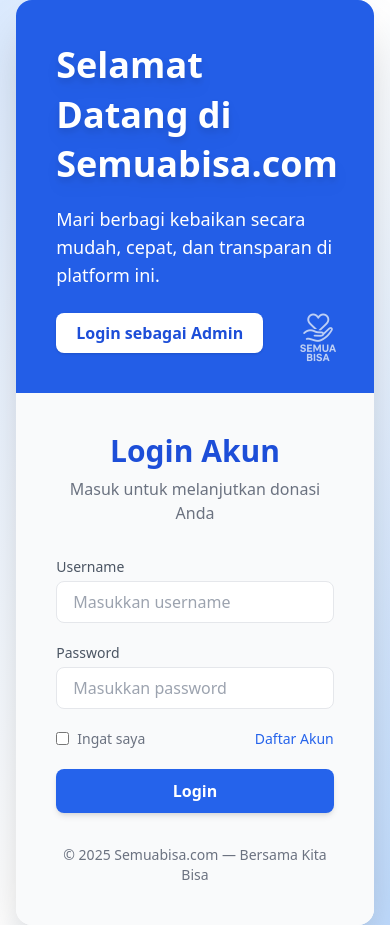
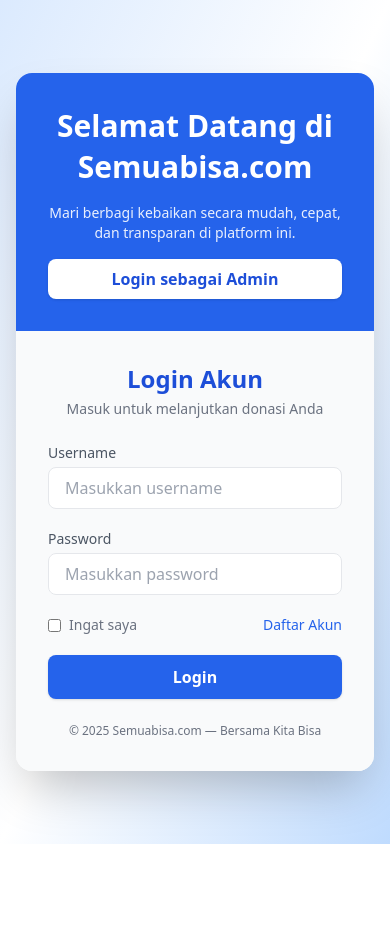
Before and after one commit to JienFran/UTS-AWP, a website: page login.html in a window 390 px wide. After the commit the page ends 844 px from the top, so only its background shows below. Drawn offline with nearby package versions, Linux system fonts and the light colour scheme.

Commit message:
Update login.html

```diff
--- a/login.html
+++ b/login.html
@@ -8,62 +8,68 @@
   <script src="https://cdn.tailwindcss.com"></script>
 </head>
 
-<body class="min-h-screen bg-gradient-to-br from-blue-100 via-white to-blue-200 flex items-center justify-center">
+<body class="min-h-screen bg-gradient-to-br from-blue-100 via-white to-blue-200 flex items-center justify-center p-4">
 
   <div
-    class="bg-white shadow-2xl rounded-2xl flex flex-col md:flex-row w-11/12 max-w-5xl overflow-hidden transform transition-all duration-500 hover:scale-[1.01]">
-    <div class="md:w-1/2 bg-blue-600 text-white flex flex-col justify-center p-10 relative">
-      <div class="absolute inset-0 bg-blue-700/20"></div>
-      <div class="relative z-10">
-        <h1 class="text-4xl font-bold mb-4 leading-snug drop-shadow-lg">Selamat Datang di Semuabisa.com</h1>
-        <p class="text-lg mb-6">Mari berbagi kebaikan secara mudah, cepat, dan transparan di platform ini.</p>
-        <button onclick="window.location.href=admin_login.html"
-          class="bg-white text-blue-700 font-semibold px-5 py-2 rounded-lg shadow hover:bg-gray-100 transition duration-300">
-          Login sebagai Admin
-        </button>
-      </div>
-      <img src="logo.png" alt="Ilustrasi Donasi" class="absolute bottom-6 right-6 w-16 opacity-70">
+    class="bg-white shadow-2xl rounded-2xl flex flex-col md:flex-row w-full max-w-5xl overflow-hidden transition duration-300">
+
+    <div
+      class="md:w-1/2 bg-blue-600 text-white flex flex-col justify-center items-center p-8 sm:p-10 relative text-center space-y-4 md:space-y-6">
+      <h1 class="text-3xl sm:text-4xl md:text-5xl font-bold leading-snug">
+        Selamat Datang di <br class="hidden sm:block"> Semuabisa.com
+      </h1>
+
+      <p class="text-sm sm:text-base md:text-lg max-w-sm opacity-90">
+        Mari berbagi kebaikan secara mudah, cepat, dan transparan di platform ini.
+      </p>
+
+      <button onclick="window.location.href='admin_login.html'"
+        class="bg-white text-blue-700 font-semibold px-5 py-2 rounded-lg shadow hover:bg-gray-100 transition duration-300 w-full max-w-xs">
+        Login sebagai Admin
+      </button>
+
+      <img src="logo.png"
+        class="absolute bottom-3 right-3 w-14 sm:w-16 opacity-60 pointer-events-none hidden sm:block"
+        alt="Logo Semuabisa">
     </div>
 
-    <div class="md:w-1/2 p-10 flex flex-col justify-center bg-gray-50">
-      <div class="mb-8 text-center">
-        <h2 class="text-3xl font-bold text-blue-700 mb-2">Login Akun</h2>
-        <p class="text-gray-500">Masuk untuk melanjutkan donasi Anda</p>
+    <div class="md:w-1/2 p-8 sm:p-10 bg-gray-50 flex flex-col justify-center">
+      <div class="mb-6 text-center">
+        <h2 class="text-2xl sm:text-3xl font-bold text-blue-700">Login Akun</h2>
+        <p class="text-gray-500 text-sm sm:text-base mt-1">Masuk untuk melanjutkan donasi Anda</p>
       </div>
 
       <form action="/login" method="POST" class="space-y-5">
         <div>
           <label class="block text-sm font-medium text-gray-600 mb-1">Username</label>
-          <input type="text" name="username" placeholder="Masukkan username"
-            class="w-full px-4 py-2 border rounded-lg focus:outline-none focus:ring-2 focus:ring-blue-500 focus:border-blue-400 transition duration-300">
+          <input required type="text" name="username" placeholder="Masukkan username"
+            class="w-full px-4 py-2 border rounded-lg focus:ring-2 focus:ring-blue-500 outline-none">
         </div>
 
         <div>
           <label class="block text-sm font-medium text-gray-600 mb-1">Password</label>
-          <input type="password" name="password" placeholder="Masukkan password"
-            class="w-full px-4 py-2 border rounded-lg focus:outline-none focus:ring-2 focus:ring-blue-500 focus:border-blue-400 transition duration-300">
+          <input required type="password" name="password" placeholder="Masukkan password"
+            class="w-full px-4 py-2 border rounded-lg focus:ring-2 focus:ring-blue-500 outline-none">
         </div>
 
-        <div class="flex justify-between items-center text-sm text-gray-500">
+        <div class="flex flex-wrap justify-between items-center text-sm text-gray-500 gap-2">
           <label class="flex items-center gap-2">
             <input type="checkbox" class="accent-blue-600"> Ingat saya
           </label>
-          <a href="register.html" class="text-blue-600 hover:underline transition duration-300">Daftar Akun</a>
+          <a href="register.html" class="text-blue-600 hover:underline">Daftar Akun</a>
         </div>
 
         <button type="submit"
-          class="w-full bg-blue-600 text-white py-2.5 rounded-lg font-semibold shadow-md hover:bg-blue-700 transition duration-300">
+          class="w-full bg-blue-600 hover:bg-blue-700 text-white font-semibold py-2.5 rounded-lg shadow">
           Login
         </button>
       </form>
 
-      <div class="mt-8 text-center text-gray-500 text-sm">
-        <p>© 2025 Semuabisa.com — Bersama Kita Bisa</p>
-      </div>
+      <p class="mt-6 text-center text-gray-500 text-xs">
+        © 2025 Semuabisa.com — Bersama Kita Bisa
+      </p>
     </div>
   </div>
 
 </body>
-
-
 </html>
```
